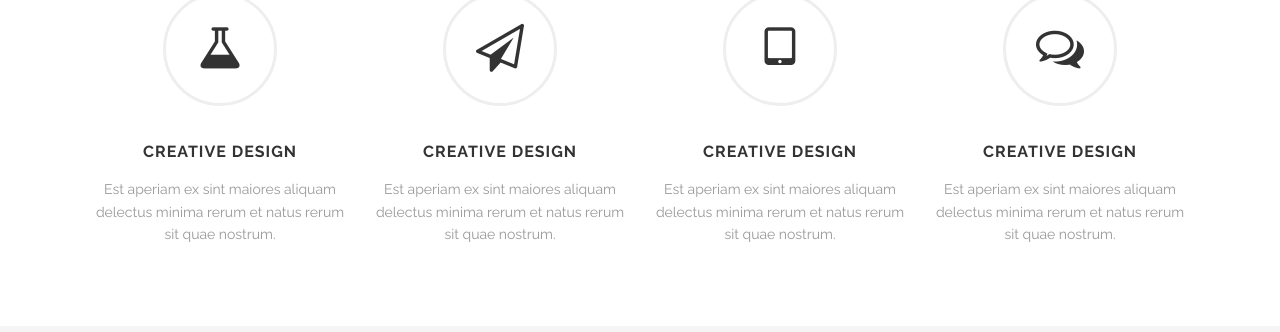
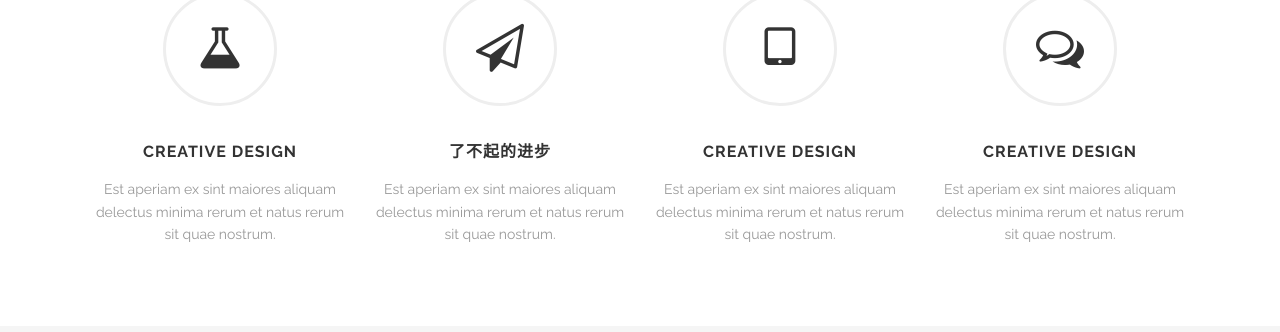
Before and after one commit to braveheart007/braveheart007.github.io, a Jekyll site: the page built from index.html, in a window 1280 px wide and 900 px high, scrolled down 720 px. Shown: the part 118-450 px from the top of the window. Built offline with Jekyll 4.4.1, drawn with Linux system fonts in a browser that asks for light colours.

Commit message:
Update index.html

```diff
--- a/index.html
+++ b/index.html
@@ -188,7 +188,7 @@
     {% include icon-text.html title='Creative design' desc='Est aperiam ex sint maiores aliquam delectus minima rerum et natus rerum sit quae nostrum.' icon_class='fa fa-flask' delay='0' shape_class='icon-text-circle' %}
   </div>
   <div class="medium-3 large-3 columns">
-    {% include icon-text.html title='Creative design' desc='Est aperiam ex sint maiores aliquam delectus minima rerum et natus rerum sit quae nostrum.' icon_class='fa fa-paper-plane-o' delay='200' shape_class='icon-text-circle' %}
+    {% include icon-text.html title='了不起的进步' desc='Est aperiam ex sint maiores aliquam delectus minima rerum et natus rerum sit quae nostrum.' icon_class='fa fa-paper-plane-o' delay='200' shape_class='icon-text-circle' %}
   </div>
   <div class="medium-3 large-3 columns">
     {% include icon-text.html title='Creative design' desc='Est aperiam ex sint maiores aliquam delectus minima rerum et natus rerum sit quae nostrum.' icon_class='fa fa-tablet' delay='400' shape_class='icon-text-circle' %}
```
